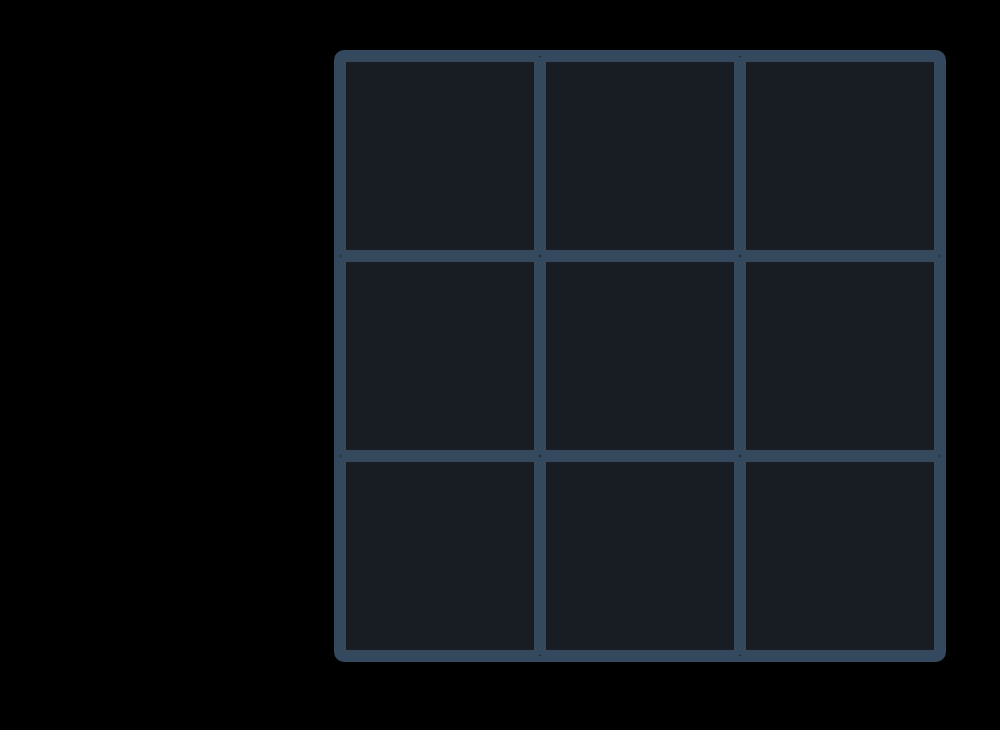
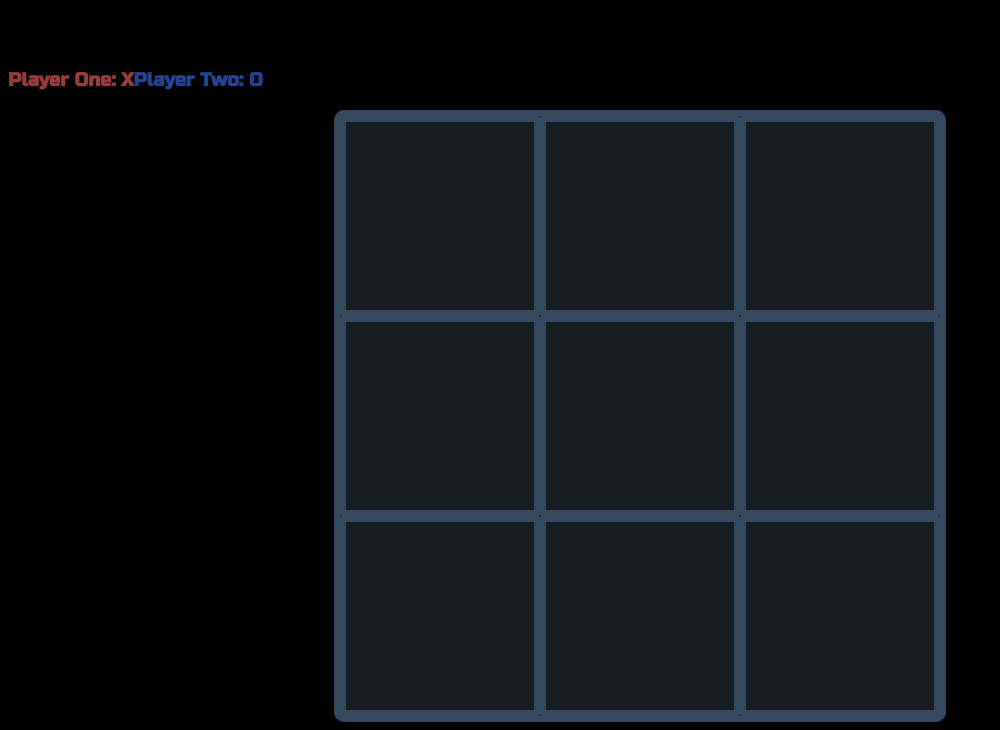
Before and after one commit to thedannysoto/TicTacToe, a plain HTML site: page index.html in a window 1280 px wide. Shown: the part 153-883 px from the top of the page, without its empty margins (0-1000 px from the left). Before the commit the page ends 823 px from the top, so only its background shows below. Drawn offline with Linux system fonts and the light colour scheme.

Commit message:
Add Player One and Player Two h3 above game board

```diff
--- a/index.html
+++ b/index.html
@@ -14,6 +14,10 @@
     <div class="title">
         <h1>Tic Tac Toe</h1>
     </div>
+    <div class="players">
+        <h3 class="player_one">Player One: X</h3>
+        <h3 class="player_two">Player Two: O</h3>
+    </div>
     <div class="game-board">
         <div id="1" class="box"></div>
         <div id="2" class="box"></div>
--- a/tictactoe.css
+++ b/tictactoe.css
@@ -3,6 +3,14 @@
     text-align: center;
     font-size: 40px;
     font-family: 'Russo One', sans-serif;
+}
+
+.players {
+    display: flex;
+    color: white;
+    text-align: center;
+    font-family: 'Russo One', sans-serif;
+    width: 600px;
 }
 
 .game-board {
```
